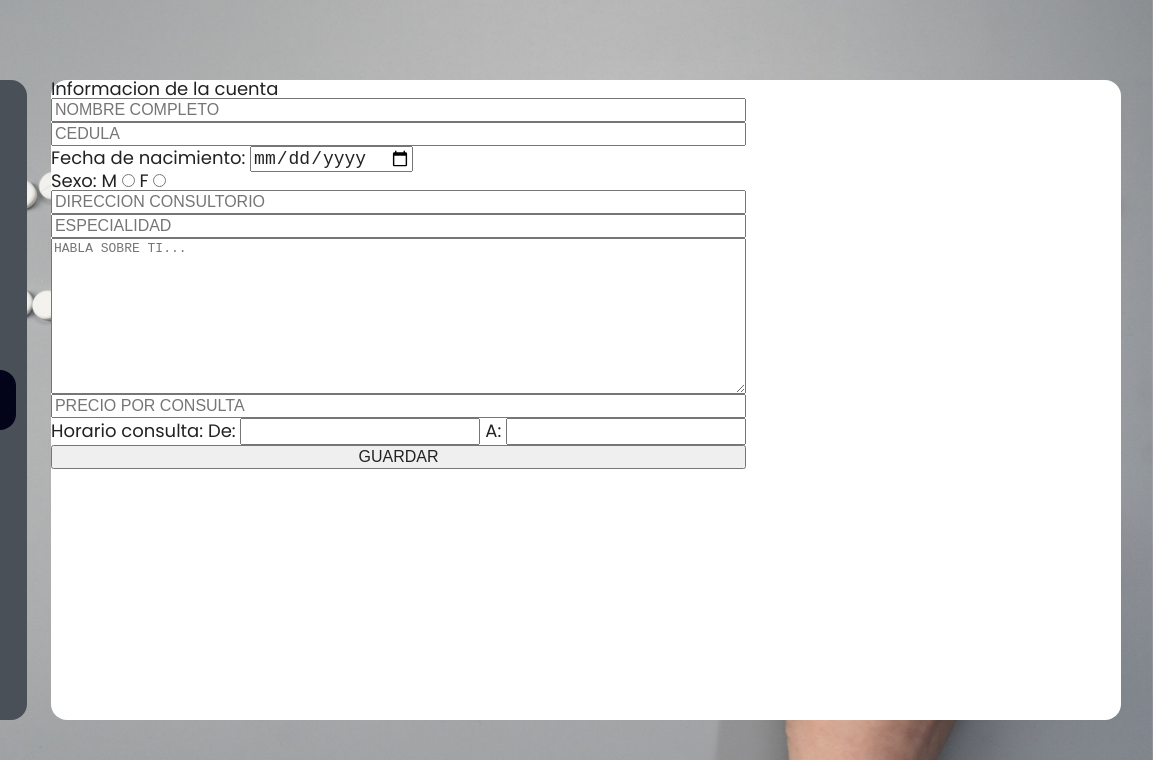
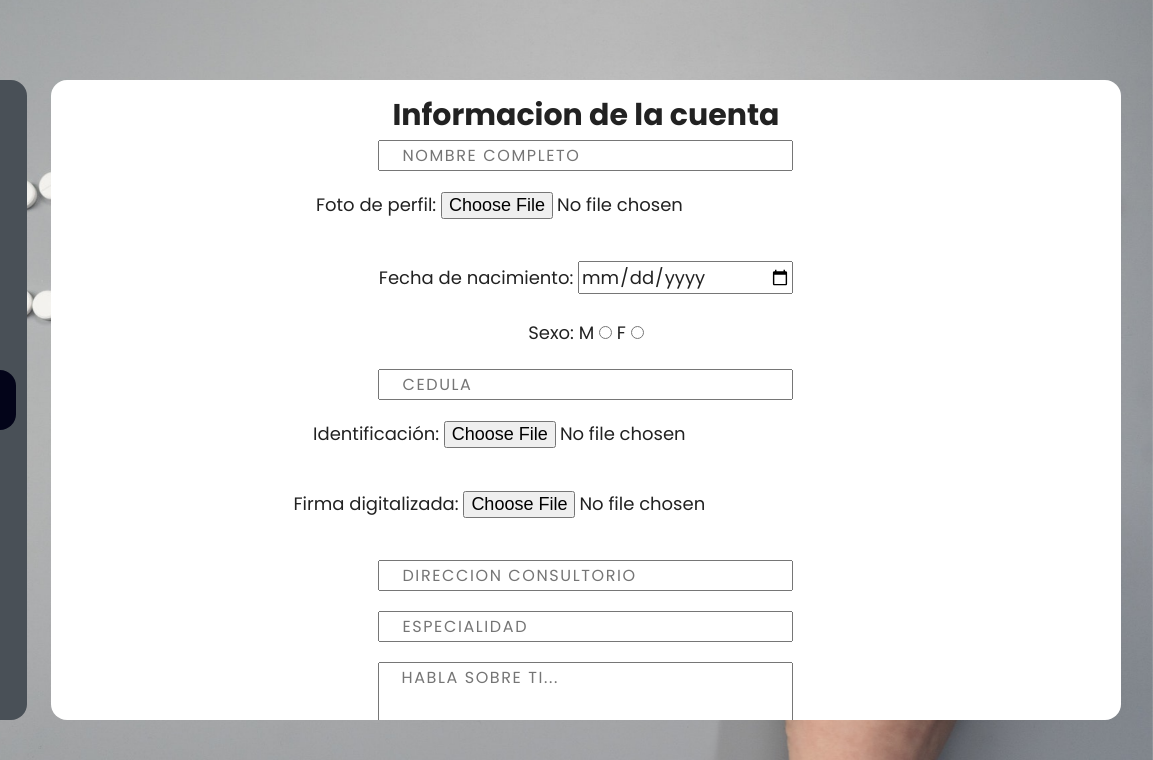
Before and after one commit to IvanGonzalezR/TEConsultas, a website: page interfaz-medicos.html in a window 1280 px wide. Shown: the part 40-800 px from the top of the page, 127-1280 px from the left. Drawn offline with Linux system fonts and the light colour scheme.

Commit message:
Interfaz Medicos
Se agrego la interfaz de "Cuenta"

```diff
--- a/css/medicos.css
+++ b/css/medicos.css
@@ -125,16 +125,105 @@
 
 /* --------------- CONTAINER ITEM ACCOUNT --------------- */
 
+
 .info-account{
     width: 100%;
-    height: 100%;
+    height: auto;
+    background-color: white;
     border-radius: 1rem;
-    background-color: white;
+    flex-direction: column;
+    align-items: center;
+    padding: 20px 0 20px 0;
+
+    overflow-x: hidden;
+    overflow-y: auto;
 }
 
-.inputs{
-    flex-direction: column;
+.info-account::-webkit-scrollbar {
+    width: 12px;
 }
+
+.info-account::-webkit-scrollbar-track {
+    background: #fff;
+    border-top-right-radius: 1rem;
+    border-bottom-right-radius: 1rem ;
+}
+
+.info-account::-webkit-scrollbar-thumb {
+    background-color: #030419;
+    border-radius: 15px;
+}
+
+.info-account p{
+    margin: 0 0 10px 0;
+}
+
+.info-account p:first-child{
+    font-size: 30px;
+    font-weight: bold;
+}
+
+.info-account input{
+    font-family: "Poppins", sans-serif;
+    margin-bottom: 20px;
+}
+
+.info-account input:not(input[type="radio"], input[type="number"], input[type="date"], input[class="dia-semana"]){
+    width: 415px;
+    height: 40px;
+}
+
+.info-account input[type="date"]{
+    width: 215px;
+}
+
+.info-account input[type="number"]{
+    width: 100px;
+}
+
+.info-account > input[type="number"]{
+    width: 415px;
+}
+
+.textArea textarea{
+    font-family: "Poppins", sans-serif;
+    width: 415px;
+    height: 150px;
+    margin-bottom: 20px;
+}
+
+input::placeholder, textarea::placeholder {
+    font-family: "Poppins", sans-serif;
+    letter-spacing: .1rem;
+    padding-left: 20px;
+}
+
+input[class="dia-semana"]{
+    width: 200px;
+}
+
+.btnUser {
+    text-transform: uppercase;
+    justify-content: center;
+    align-items: center;
+    background-color: #030419;
+    letter-spacing: .1rem;
+    border-radius: .3rem;
+    padding: 15px 0 15px 0;
+    width: 415px;
+}
+
+.btnUser a {
+    color: white;
+    font-size: 18px;
+}
+
+.btnUser:hover {
+    background-color: #495057;
+    cursor: pointer;
+}
+
+
 
 /* ------------------------------------------------------- */
 
--- a/interfaz-medicos.html
+++ b/interfaz-medicos.html
@@ -126,25 +126,29 @@
                     <!------------------------------------------->
 
                     <!--En el caso de seleccionar el calendario-->
+                    <!-- <div class="info-account flex"> -->
                     <div class="info-account flex">
-                        <div class="info-account-items">
                         <p>Informacion de la cuenta</p>
-                            <div class="inputs flex">
                         <input type="text" placeholder="NOMBRE COMPLETO" name="nombre" id="nombre">
-                                <input type="text" placeholder="CEDULA" name="cedula" id="cedula">
+
+                        <p class="foto-perfil">Foto de perfil: <input type="file"></p>
+
                         <p>Fecha de nacimiento: <input type="date" name="nacimiento" id="nacimiento"></p>
                         <p>Sexo: M <input type="radio" name="sexo" id="sexo"> F <input type="radio" name="sexo" id="sexo"></p>
+                        <input type="text" placeholder="CEDULA" name="cedula" id="cedula">
+                        <p class="foto-identificacion">Identificación: <input type="file"></p>
+                        <p class="foto-firma">Firma digitalizada: <input type="file"></p>
                         <input type="text" placeholder="DIRECCION CONSULTORIO" name="consultorio" id="consultorio">
                         <input type="text" placeholder="ESPECIALIDAD" name="especialidad" id="especialidad">
-                                <textarea placeholder="HABLA SOBRE TI..." name="descripcion" id="descripcion" cols="30" rows="10"></textarea>
+                        <div class="textArea"><textarea placeholder="HABLA SOBRE TI..." name="descripcion" id="descripcion" cols="30" rows="10"></textarea></div>
                         <input type="number" placeholder="PRECIO POR CONSULTA" name="precio" id="precio">
-                                <p>Horario consulta: De: <input type="number" name="" id=""> A: <input type="number" name="" id=""></p>
-                                <button>GUARDAR</button>
-                            </div>
+                        <p>Horario consulta: De <input placeholder="10" type="number" name="" id=""> a <input placeholder="18" type="number" name="" id=""></p>
+                        <p>Dias semana: <input class="dia-semana" placeholder="Lunes" type="text" name="" id=""> a <input class="dia-semana" placeholder="Sabado" type="text" name="" id=""></p>
+                        <div class="btnUser flex"><a href="">GUARDAR</a></div>
 
                     </div>
 
-                    </div>
+                    <!-- </div> -->
                     <!------------------------------------------->
 
                 </div>
```
Lines whose indentation alone changed are shown as unchanged.
